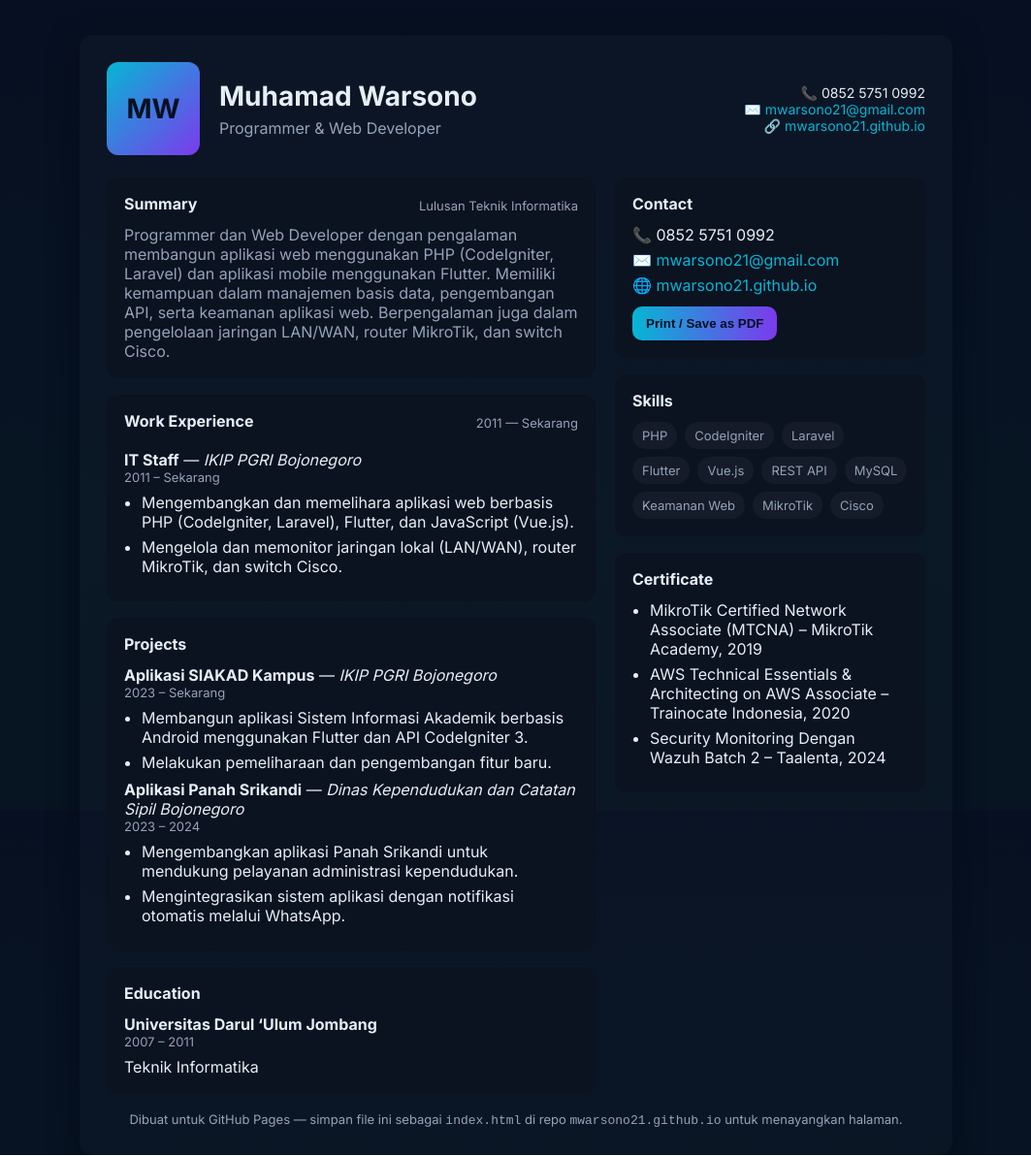
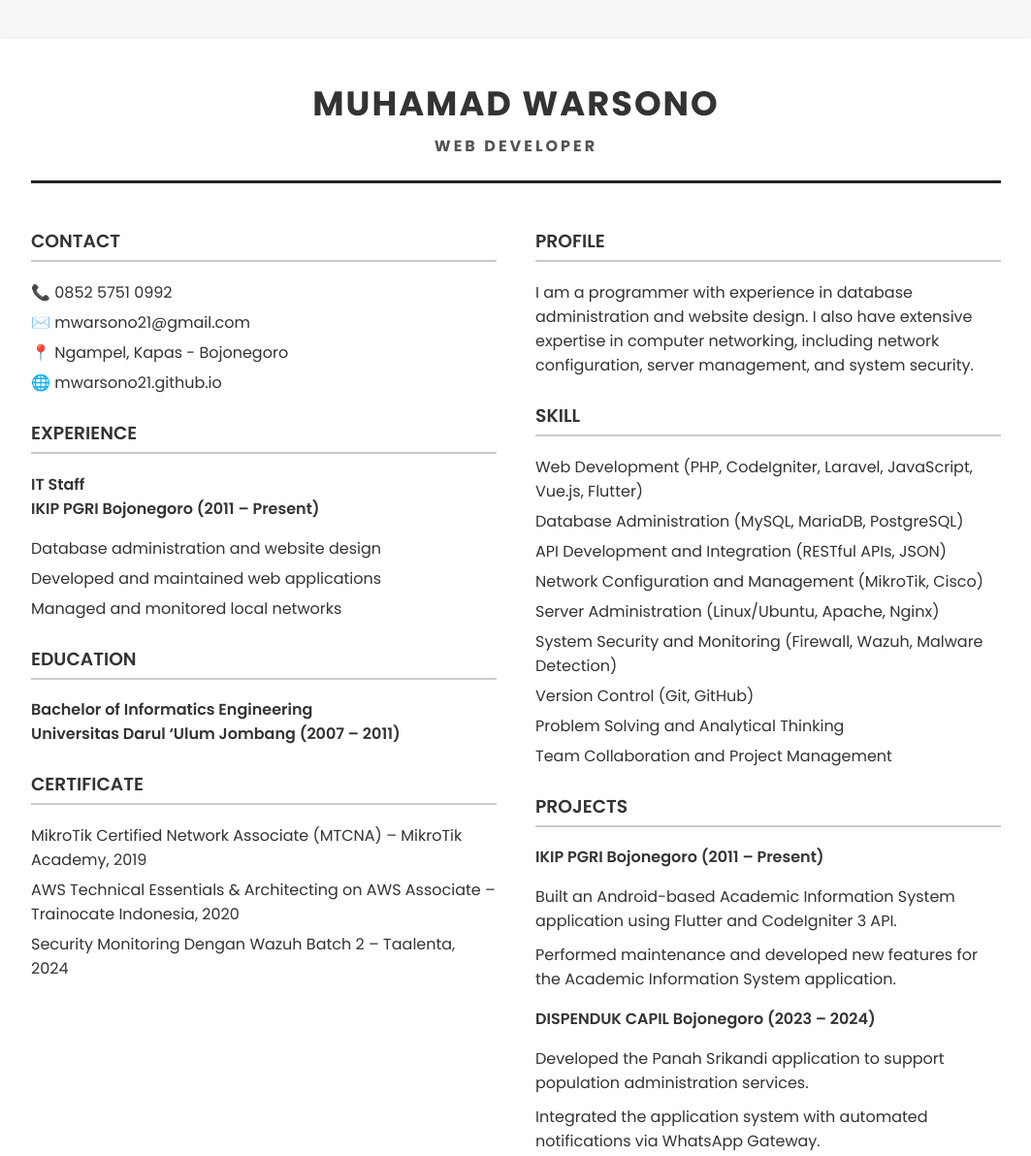
Before and after one commit to mwarsono21/mwarsono21.github.io, a plain HTML site: page index.html in a window 1280 px wide. Shown: the top 1192 px of the page at 97% size, without its empty margins (108-1171 px from the left). Drawn offline with Linux system fonts and the light colour scheme.

Commit message:
Update index.html

```diff
--- a/index.html
+++ b/index.html
@@ -1,145 +1,160 @@
-<!doctype html>
-<html lang="id">
+<!DOCTYPE html>
+<html lang="en">
 <head>
-  <meta charset="utf-8" />
-  <meta name="viewport" content="width=device-width, initial-scale=1" />
-  <title>Muhamad Warsono — CV</title>
-  <link rel="preconnect" href="https://fonts.googleapis.com">
-  <link rel="preconnect" href="https://fonts.gstatic.com" crossorigin>
-  <link href="https://fonts.googleapis.com/css2?family=Inter:wght@300;400;600;700&display=swap" rel="stylesheet">
+  <meta charset="UTF-8">
+  <meta name="viewport" content="width=device-width, initial-scale=1.0">
+  <title>Muhamad Warsono | Web Developer</title>
+  <link href="https://fonts.googleapis.com/css2?family=Poppins:wght@300;400;600;700&display=swap" rel="stylesheet">
   <style>
-    :root{--bg:#0f1724;--card:#0b1220;--muted:#94a3b8;--accent:#06b6d4;--glass: rgba(255,255,255,0.04)}
-    *{box-sizing:border-box}
-    html,body{height:100%;margin:0;font-family:Inter,system-ui,-apple-system,'Segoe UI',Roboto,'Helvetica Neue',Arial;background:linear-gradient(180deg,#071022 0%, #071422 60%);color:#e6eef6}
-    .container{max-width:900px;margin:36px auto;padding:28px;background:linear-gradient(180deg, rgba(255,255,255,0.02), rgba(255,255,255,0.01));border-radius:14px;box-shadow:0 8px 30px rgba(2,6,23,0.6)}
-    header{display:flex;gap:20px;align-items:center}
-    .avatar{width:96px;height:96px;border-radius:12px;flex:0 0 96px;background:linear-gradient(135deg,var(--accent),#7c3aed);display:flex;align-items:center;justify-content:center;font-weight:700;font-size:28px;color:#071022}
-    h1{margin:0;font-size:28px}
-    .title{color:var(--muted);margin-top:6px}
-    .contact{margin-left:auto;text-align:right;font-size:14px}
-    a{color:var(--accent);text-decoration:none}
-    .grid{display:grid;grid-template-columns:1fr 320px;gap:20px;margin-top:22px}
-    .card{background:var(--card);padding:18px;border-radius:12px;box-shadow:inset 0 1px 0 rgba(255,255,255,0.02)}
-    h2{margin:0 0 12px 0;font-size:16px}
-    p.lead{margin:0;color:var(--muted)}
-    ul{padding-left:18px;margin:8px 0}
-    li{margin:6px 0}
-    .skills{display:flex;flex-wrap:wrap;gap:8px}
-    .skill{background:var(--glass);padding:6px 10px;border-radius:999px;font-size:13px;color:var(--muted)}
-    .date{font-size:13px;color:var(--muted);margin-bottom:8px}
-    .section-title{display:flex;justify-content:space-between;align-items:center}
-    .print-btn{margin-top:12px;padding:10px 14px;border-radius:10px;background:linear-gradient(90deg,var(--accent),#7c3aed);color:#071022;font-weight:600;border:none;cursor:pointer}
-    footer{margin-top:18px;text-align:center;color:var(--muted);font-size:13px}
-    @media (max-width:840px){.grid{grid-template-columns:1fr}.contact{text-align:left;margin-top:12px}.avatar{width:72px;height:72px;flex:0 0 72px}}
-    @media print{body{background:white;color:black} .container{box-shadow:none;border-radius:0;background:white} .card{background:transparent;box-shadow:none} .print-btn, footer{display:none} }
+    body {
+      font-family: 'Poppins', sans-serif;
+      background: #f7f7f7;
+      margin: 0;
+      padding: 0;
+      color: #333;
+    }
+    .container {
+      width: 80%;
+      max-width: 1000px;
+      margin: 40px auto;
+      background: #fff;
+      box-shadow: 0 4px 10px rgba(0,0,0,0.1);
+      padding: 40px;
+      border-radius: 10px;
+    }
+    header {
+      text-align: center;
+      border-bottom: 3px solid #222;
+      padding-bottom: 10px;
+      margin-bottom: 20px;
+    }
+    header h1 {
+      font-size: 2.2em;
+      margin: 0;
+      letter-spacing: 2px;
+    }
+    header h2 {
+      font-size: 1em;
+      color: #555;
+      letter-spacing: 3px;
+      margin-top: 5px;
+    }
+    .content {
+      display: flex;
+      flex-wrap: wrap;
+      gap: 40px;
+    }
+    .left, .right {
+      flex: 1;
+      min-width: 300px;
+    }
+    h3 {
+      border-bottom: 2px solid #ccc;
+      padding-bottom: 5px;
+      font-weight: 600;
+      margin-top: 25px;
+    }
+    ul {
+      list-style-type: none;
+      padding: 0;
+      margin: 10px 0;
+    }
+    ul li {
+      margin: 6px 0;
+    }
+    .contact li {
+      display: flex;
+      align-items: center;
+      gap: 8px;
+    }
+    .projects li {
+      margin-bottom: 10px;
+    }
+    .bold {
+      font-weight: 600;
+    }
+    footer {
+      text-align: center;
+      margin-top: 40px;
+      font-size: 0.9em;
+      color: #777;
+    }
   </style>
 </head>
 <body>
   <div class="container">
     <header>
-      <div class="avatar">MW</div>
-      <div>
-        <h1>Muhamad Warsono</h1>
-        <div class="title">Programmer & Web Developer</div>
-      </div>
-      <div class="contact">
-        <div>📞 0852 5751 0992</div>
-        <div>✉️ <a href="mailto:mwarsono21@gmail.com">mwarsono21@gmail.com</a></div>
-        <div>🔗 <a href="https://mwarsono21.github.io/" target="_blank" rel="noopener">mwarsono21.github.io</a></div>
-      </div>
+      <h1>MUHAMAD WARSONO</h1>
+      <h2>WEB DEVELOPER</h2>
     </header>
 
-    <div class="grid">
-      <main>
-        <section class="card">
-          <div class="section-title">
-            <h2>Summary</h2>
-            <div class="date">Lulusan Teknik Informatika</div>
-          </div>
-          <p class="lead">Programmer dan Web Developer dengan pengalaman membangun aplikasi web menggunakan PHP (CodeIgniter, Laravel) dan aplikasi mobile menggunakan Flutter. Memiliki kemampuan dalam manajemen basis data, pengembangan API, serta keamanan aplikasi web. Berpengalaman juga dalam pengelolaan jaringan LAN/WAN, router MikroTik, dan switch Cisco.</p>
-        </section>
+    <div class="content">
+      <div class="left">
+        <h3>CONTACT</h3>
+        <ul class="contact">
+          <li>📞 0852 5751 0992</li>
+          <li>✉️ mwarsono21@gmail.com</li>
+          <li>📍 Ngampel, Kapas - Bojonegoro</li>
+          <li>🌐 mwarsono21.github.io</li>
+        </ul>
 
-        <section class="card" style="margin-top:16px">
-          <div class="section-title"><h2>Work Experience</h2><div class="date">2011 — Sekarang</div></div>
-          <article style="margin-top:8px">
-            <strong>IT Staff</strong> — <em>IKIP PGRI Bojonegoro</em>
-            <div class="date">2011 – Sekarang</div>
-            <ul>
-              <li>Mengembangkan dan memelihara aplikasi web berbasis PHP (CodeIgniter, Laravel), Flutter, dan JavaScript (Vue.js).</li>
-              <li>Mengelola dan memonitor jaringan lokal (LAN/WAN), router MikroTik, dan switch Cisco.</li>
-            </ul>
-          </article>
-        </section>
+        <h3>EXPERIENCE</h3>
+        <p class="bold">IT Staff<br>IKIP PGRI Bojonegoro (2011 – Present)</p>
+        <ul>
+          <li>Database administration and website design</li>
+          <li>Developed and maintained web applications</li>
+          <li>Managed and monitored local networks</li>
+        </ul>
 
-        <section class="card" style="margin-top:16px">
-          <h2>Projects</h2>
-          <article style="margin-top:8px">
-            <strong>Aplikasi SIAKAD Kampus</strong> — <em>IKIP PGRI Bojonegoro</em>
-            <div class="date">2023 – Sekarang</div>
-            <ul>
-              <li>Membangun aplikasi Sistem Informasi Akademik berbasis Android menggunakan Flutter dan API CodeIgniter 3.</li>
-              <li>Melakukan pemeliharaan dan pengembangan fitur baru.</li>
-            </ul>
-          </article>
+        <h3>EDUCATION</h3>
+        <p class="bold">Bachelor of Informatics Engineering<br>Universitas Darul ‘Ulum Jombang (2007 – 2011)</p>
 
-          <article style="margin-top:8px">
-            <strong>Aplikasi Panah Srikandi</strong> — <em>Dinas Kependudukan dan Catatan Sipil Bojonegoro</em>
-            <div class="date">2023 – 2024</div>
-            <ul>
-              <li>Mengembangkan aplikasi Panah Srikandi untuk mendukung pelayanan administrasi kependudukan.</li>
-              <li>Mengintegrasikan sistem aplikasi dengan notifikasi otomatis melalui WhatsApp.</li>
-            </ul>
-          </article>
-        </section>
+        <h3>CERTIFICATE</h3>
+        <ul>
+          <li>MikroTik Certified Network Associate (MTCNA) – MikroTik Academy, 2019</li>
+          <li>AWS Technical Essentials & Architecting on AWS Associate – Trainocate Indonesia, 2020</li>
+          <li>Security Monitoring Dengan Wazuh Batch 2 – Taalenta, 2024</li>
+        </ul>
+      </div>
 
-        <section class="card" style="margin-top:16px">
-          <h2>Education</h2>
-          <div style="margin-top:6px">
-            <strong>Universitas Darul ‘Ulum Jombang</strong>
-            <div class="date">2007 – 2011</div>
-            <div>Teknik Informatika</div>
-          </div>
-        </section>
-      </main>
+      <div class="right">
+        <h3>PROFILE</h3>
+        <p>
+          I am a programmer with experience in database administration and website design.
+          I also have extensive expertise in computer networking, including network configuration,
+          server management, and system security.
+        </p>
 
-      <aside>
-        <div class="card">
-          <h2>Contact</h2>
-          <div style="margin-top:8px">📞 0852 5751 0992</div>
-          <div style="margin-top:6px">✉️ <a href="mailto:mwarsono21@gmail.com">mwarsono21@gmail.com</a></div>
-          <div style="margin-top:6px">🌐 <a href="https://mwarsono21.github.io/" target="_blank" rel="noopener">mwarsono21.github.io</a></div>
-          <button class="print-btn" onclick="window.print()">Print / Save as PDF</button>
-        </div>
+        <h3>SKILL</h3>
+        <ul>
+          <li>Web Development (PHP, CodeIgniter, Laravel, JavaScript, Vue.js, Flutter)</li>
+          <li>Database Administration (MySQL, MariaDB, PostgreSQL)</li>
+          <li>API Development and Integration (RESTful APIs, JSON)</li>
+          <li>Network Configuration and Management (MikroTik, Cisco)</li>
+          <li>Server Administration (Linux/Ubuntu, Apache, Nginx)</li>
+          <li>System Security and Monitoring (Firewall, Wazuh, Malware Detection)</li>
+          <li>Version Control (Git, GitHub)</li>
+          <li>Problem Solving and Analytical Thinking</li>
+          <li>Team Collaboration and Project Management</li>
+        </ul>
 
-        <div class="card" style="margin-top:16px">
-          <h2>Skills</h2>
-          <div class="skills" style="margin-top:8px">
-            <span class="skill">PHP</span>
-            <span class="skill">CodeIgniter</span>
-            <span class="skill">Laravel</span>
-            <span class="skill">Flutter</span>
-            <span class="skill">Vue.js</span>
-            <span class="skill">REST API</span>
-            <span class="skill">MySQL</span>
-            <span class="skill">Keamanan Web</span>
-            <span class="skill">MikroTik</span>
-            <span class="skill">Cisco</span>
-          </div>
-        </div>
+        <h3>PROJECTS</h3>
+        <p class="bold">IKIP PGRI Bojonegoro (2011 – Present)</p>
+        <ul class="projects">
+          <li>Built an Android-based Academic Information System application using Flutter and CodeIgniter 3 API.</li>
+          <li>Performed maintenance and developed new features for the Academic Information System application.</li>
+        </ul>
 
-        <div class="card" style="margin-top:16px">
-          <h2>Certificate</h2>
-          <ul style="margin-top:8px">
-            <li>MikroTik Certified Network Associate (MTCNA) – MikroTik Academy, 2019</li>
-            <li>AWS Technical Essentials & Architecting on AWS Associate – Trainocate Indonesia, 2020</li>
-            <li>Security Monitoring Dengan Wazuh Batch 2 – Taalenta, 2024</li>
-          </ul>
-        </div>
-      </aside>
+        <p class="bold">DISPENDUK CAPIL Bojonegoro (2023 – 2024)</p>
+        <ul class="projects">
+          <li>Developed the Panah Srikandi application to support population administration services.</li>
+          <li>Integrated the application system with automated notifications via WhatsApp Gateway.</li>
+        </ul>
+      </div>
     </div>
 
     <footer>
-      Dibuat untuk GitHub Pages — simpan file ini sebagai <code>index.html</code> di repo <code>mwarsono21.github.io</code> untuk menayangkan halaman.
+      © 2025 Muhamad Warsono — All Rights Reserved
     </footer>
   </div>
 </body>
```
